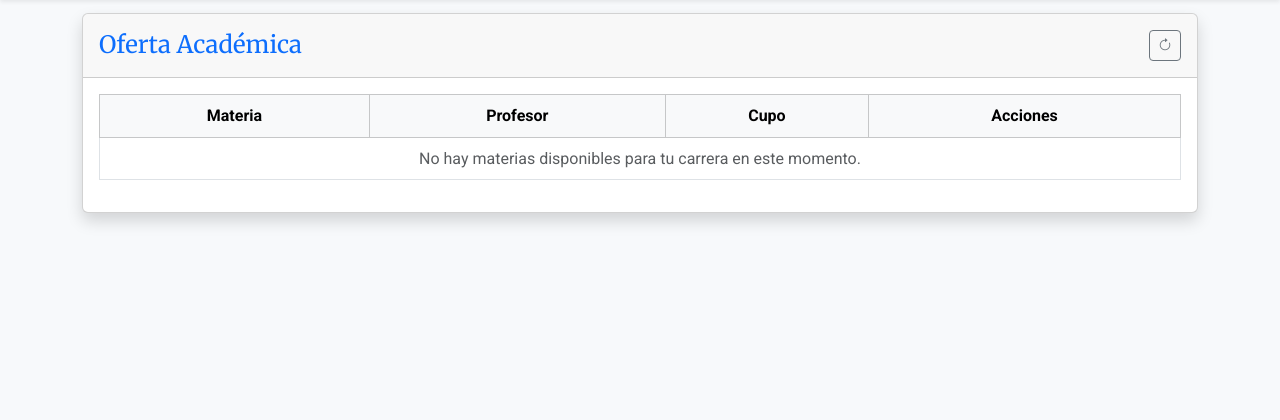
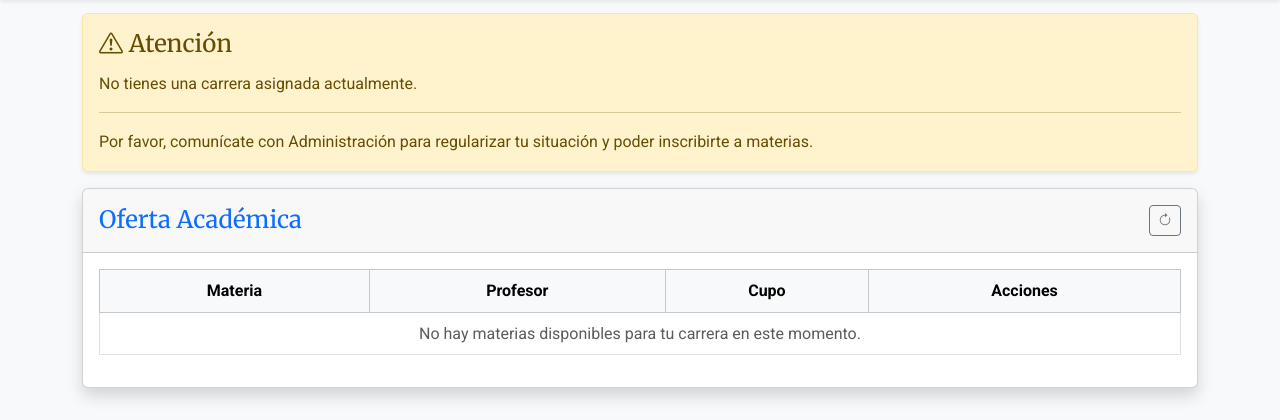
Before and after one commit to jazzzz0/sistema-gestion-academica, a Django app: template enrollments/templates/enrollments/enrollment_list.html in a window 1280 px wide. Shown: the part 67-487 px from the top of the page. Run offline with Django 5.2, Linux system fonts and the light colour scheme; the template is opened without the code that fills it, so the values that code supplies are empty.

Commit message:
fix(enrollment): add warning for students without assigned career and prevent subject display

```diff
--- a/enrollments/services.py
+++ b/enrollments/services.py
@@ -26,6 +26,10 @@ class EnrollmentService:
         # Excepción: Lanzar 404 si no existe
         except Subject.DoesNotExist:
             raise ValidationError("La materia especificada no existe.")
+
+        # -- Validación de Existencia de Carrera --
+        if not student.career:
+            raise ValidationError("No tienes una carrera asignada. Contacta a administración.")
 
         # --- Validación de Carrera ---
         # Verificar que la materia pertenece a la carrera del estudiante
--- a/enrollments/templates/enrollments/enrollment_list.html
+++ b/enrollments/templates/enrollments/enrollment_list.html
@@ -3,10 +3,22 @@
 {% block title %} Oferta Académica {% endblock %}
 
 {% block content %}
+    {% if not career %}
+        <div class="alert alert-warning shadow-sm" role="alert">
+            <h4 class="alert-heading"><i class="bi bi-exclamation-triangle"></i> Atención</h4>
+            <p>No tienes una carrera asignada actualmente.</p>
+            <hr>
+            <p class="mb-0">Por favor, comunícate con Administración para regularizar tu situación y poder
+                inscribirte a materias.</p>
+        </div>
+    {% endif %}
+
     <div class="card shadow mb-4">
         <div class="card-header py-3 d-flex justify-content-between align-items-center">
-		<h4 class="m-0 font-weight-bold text-primary">Oferta Académica{% if career %} - {{ career.name }}{% endif %}</h4>
-		<a href="" class="btn btn-outline-secondary btn-sm" onclick="location.reload(); return false;" title="Actualizar Página">
+            <h4 class="m-0 font-weight-bold text-primary">Oferta Académica{% if career %} -
+                {{ career.name }}{% endif %}</h4>
+            <a href="" class="btn btn-outline-secondary btn-sm" onclick="location.reload(); return false;"
+               title="Actualizar Página">
                 <i class="bi bi-arrow-clockwise"></i>
             </a>
         </div>
@@ -47,7 +59,9 @@
                                 {% else %}
                                     <span class="badge bg-success rounded-pill">Cupo Disponible</span>
                                 {% endif %}
-								<div class="small text-muted">({{ subject.active_enrollments_count|default:0 }} / {{ subject.quota|default:0 }})</div>
+                                <div class="small text-muted">({{ subject.active_enrollments_count|default:0 }}
+                                    / {{ subject.quota|default:0 }})
+                                </div>
                             </td>
                             <td class="text-center">
                                 <form method="post" action="{% url 'enrollments:enrollment_create' %}">
```
Also changed, not shown: enrollments/views.py (+6 -3 lines). Lines whose indentation alone changed are shown as unchanged.
